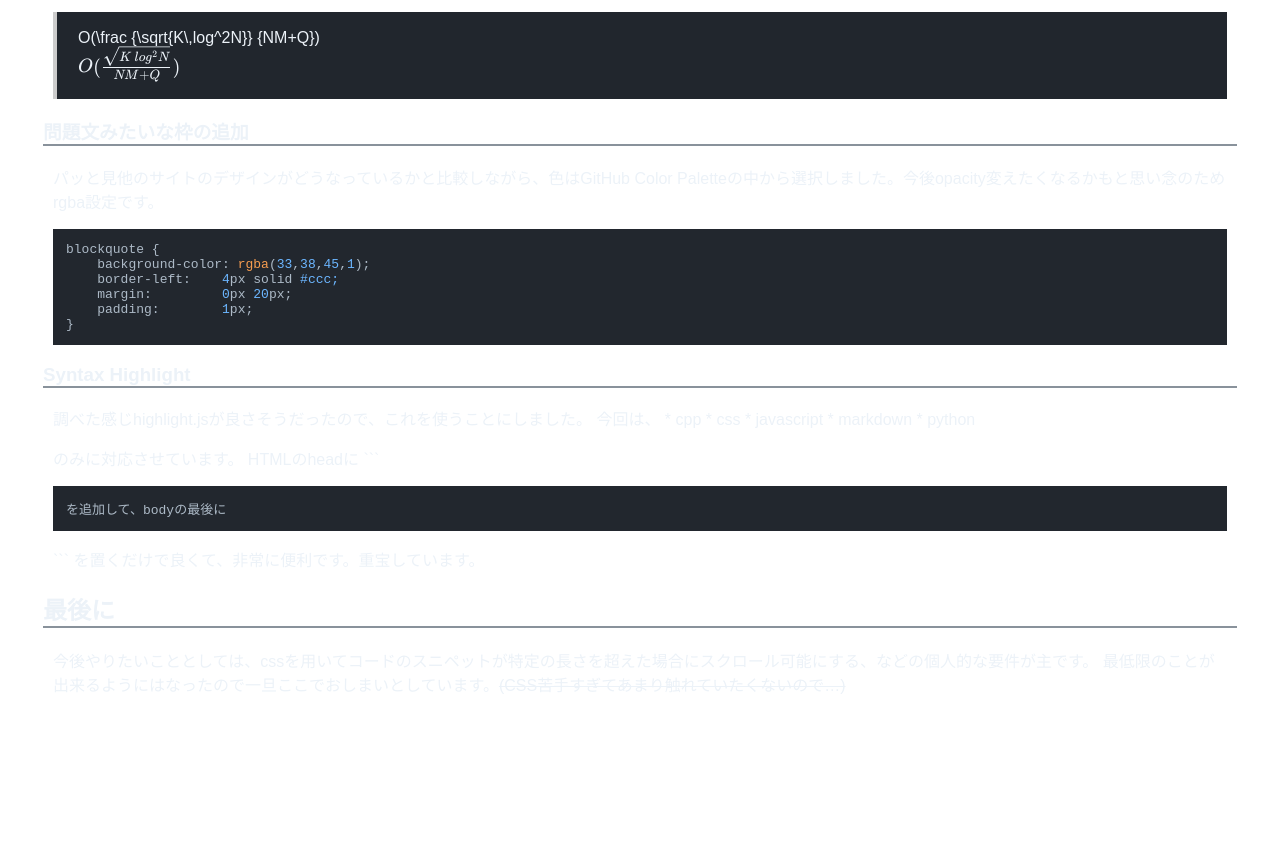
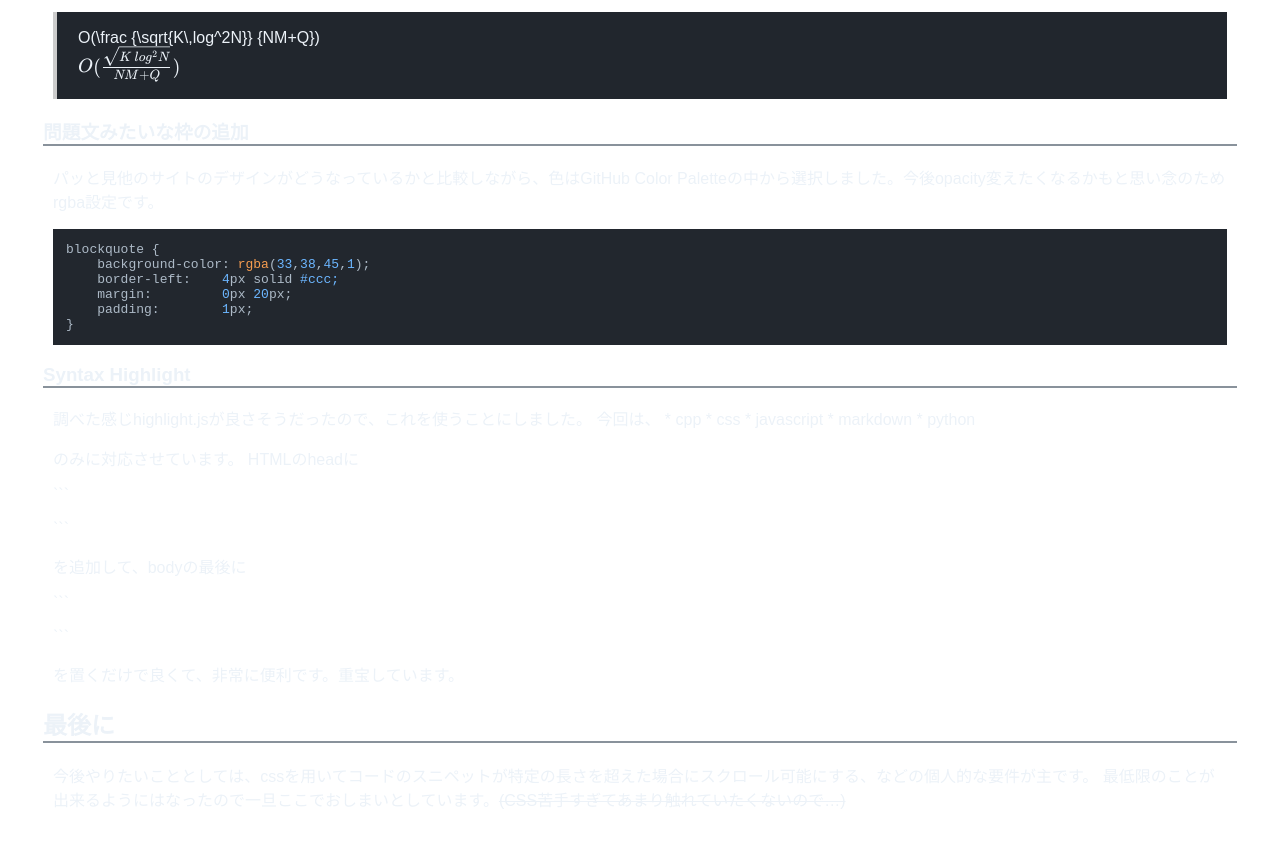
Before and after one commit to Apiros3/cp-blog, a plain HTML site: page blog-html/競プロ用ブログ環境.html in a window 1280 px wide. Shown: the part 1374-2219 px from the top of the page. Before the commit the page ends 2114 px from the top, so only its background shows below. Drawn offline with nearby package versions, Linux system fonts and the light colour scheme.

Commit message:
new post!

````diff
--- a/blog-html/競プロ用ブログ環境.html
+++ b/blog-html/競プロ用ブログ環境.html
@@ -81,16 +81,18 @@ HTMLのheadに：
 * markdown
 * python</p>
 <p>のみに対応させています。
-HTMLのheadに
-```
+HTMLのheadに</p>
+<p>```
 <link rel="stylesheet" href="highlight/styles/github-dark-dimmed.min.css"></p>
 <script src="highlight/highlight.min.js"></script>
-<p><pre><code>を追加して、bodyの最後に</code></pre></p>
+<p>```</p>
+<p>を追加して、bodyの最後に</p>
+<p>```</p>
 <script>
     hljs.highlightAll();
 </script>
-<p>```
-を置くだけで良くて、非常に便利です。重宝しています。</p>
+<p>```</p>
+<p>を置くだけで良くて、非常に便利です。重宝しています。</p>
 <h2>最後に</h2>
 <p>今後やりたいこととしては、cssを用いてコードのスニペットが特定の長さを超えた場合にスクロール可能にする、などの個人的な要件が主です。
 最低限のことが出来るようにはなったので一旦ここでおしまいとしています。<s>(CSS苦手すぎてあまり触れていたくないので…)</s></p>
````
Also changed, not shown: blog-md/制作物_競プロ用ブログ環境.md (+4 -0 lines).
